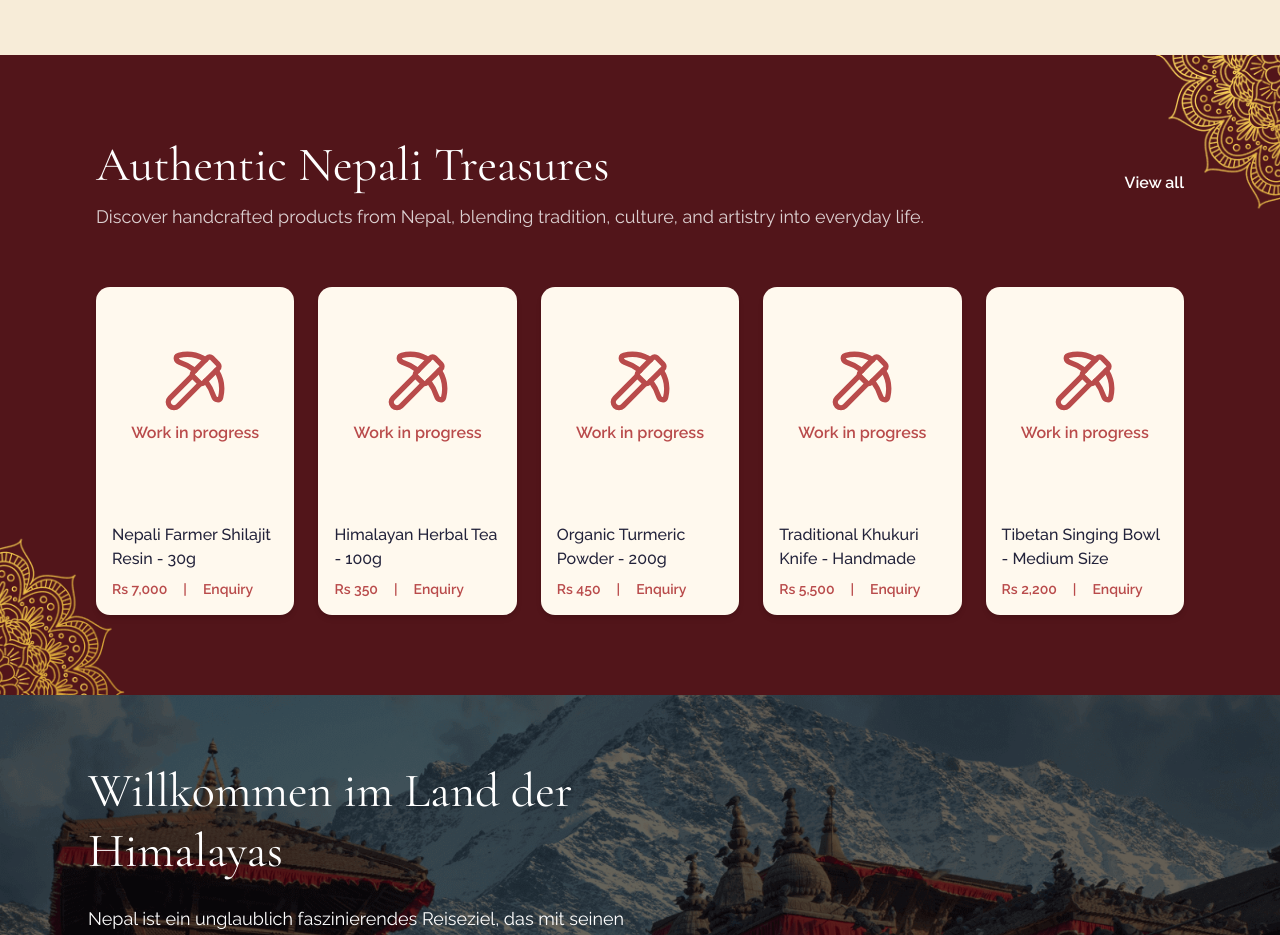
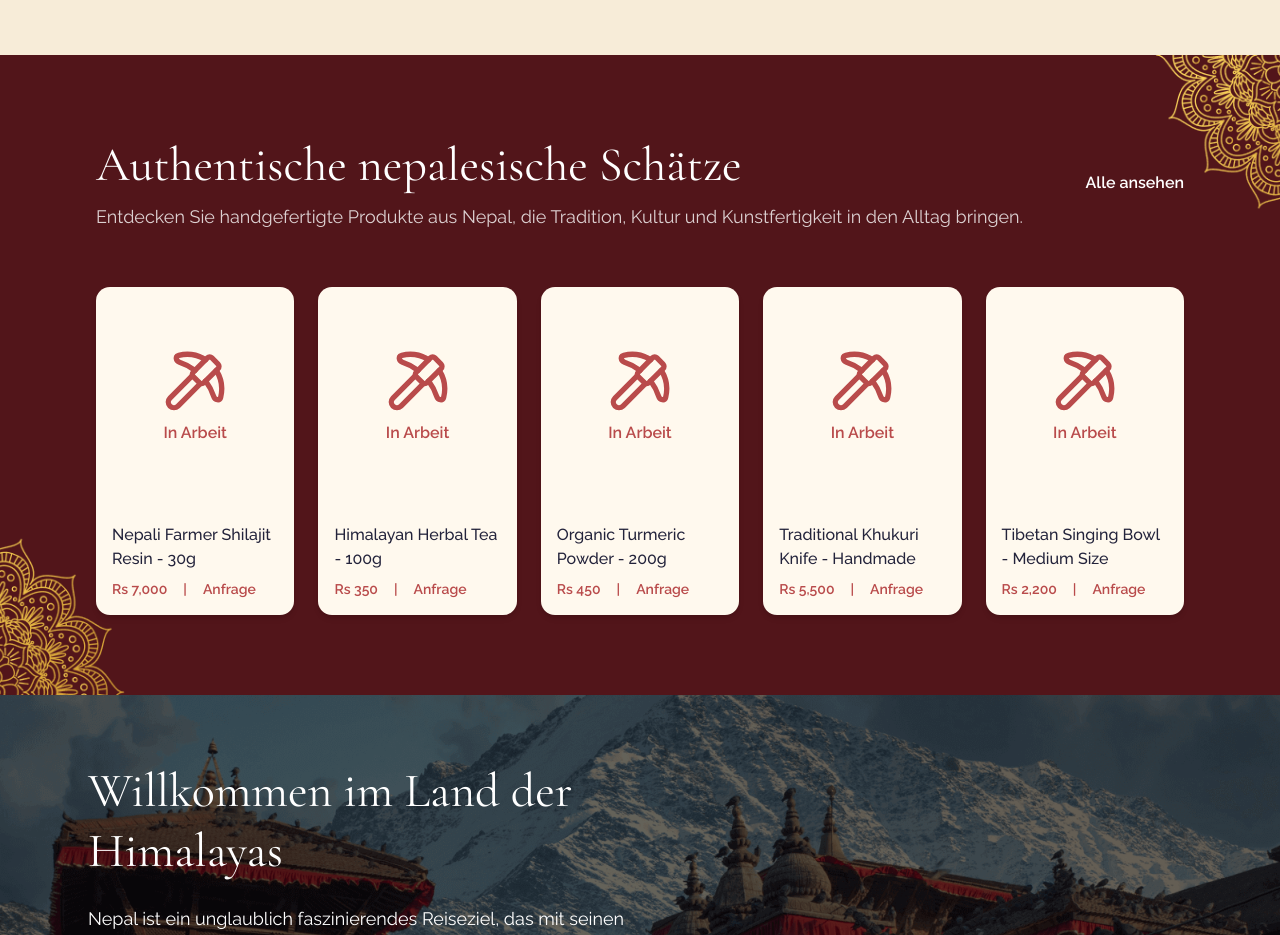
Before and after one commit to sarthakshrestha/kathmandu-mandala, a Next.js app: page / in a window 1280 px wide. Shown: the part 4980-5915 px from the top of the page. Built offline with nearby package versions, Linux system fonts and the light colour scheme.

Commit message:
ref: added translations

```diff
--- a/public/locales/en.json
+++ b/public/locales/en.json
@@ -96,5 +96,11 @@
   "visa_application_step2": "Fill it out on your device or by hand",
   "visa_application_step3_prefix": "Send Via Whatsapp to",
   "visa_application_whatsapp": "+977 98123456789",
-  "open_whatsapp_button": "Open Whatsapp"
+  "open_whatsapp_button": "Open Whatsapp",
+  "background_pattern_alt": "Background Pattern",
+  "authentic_treasures_title": "Authentic Nepali Treasures",
+  "authentic_treasures_desc": "Discover handcrafted products from Nepal, blending tradition, culture, and artistry into everyday life.",
+  "view_all": "View all",
+  "work_in_progress": "Work in progress",
+  "enquiry": "Enquiry"
 }
--- a/public/locales/gb.json
+++ b/public/locales/gb.json
@@ -96,5 +96,11 @@
   "visa_application_step2": "Füllen Sie es auf Ihrem Gerät oder per Hand aus",
   "visa_application_step3_prefix": "Per Whatsapp senden an",
   "visa_application_whatsapp": "+977 98123456789",
-  "open_whatsapp_button": "Whatsapp öffnen"
+  "open_whatsapp_button": "Whatsapp öffnen",
+  "background_pattern_alt": "Hintergrundmuster",
+  "authentic_treasures_title": "Authentische nepalesische Schätze",
+  "authentic_treasures_desc": "Entdecken Sie handgefertigte Produkte aus Nepal, die Tradition, Kultur und Kunstfertigkeit in den Alltag bringen.",
+  "view_all": "Alle ansehen",
+  "work_in_progress": "In Arbeit",
+  "enquiry": "Anfrage"
 }
--- a/src/app/components/landing-page-components/component-6.tsx
+++ b/src/app/components/landing-page-components/component-6.tsx
@@ -43,13 +43,13 @@ export default function Component6() {
   }
 
   return (
-    <section className="relative bg-[#4B2323] py-20 px-2 sm:px-6  overflow-hidden max-sm:px-8">
+    <section className="relative bg-[#4B2323] py-20 px-2 sm:px-6 overflow-hidden max-sm:px-8">
       {/* Decorative Mandala Patterns */}
       <Image
         src="/images/background/BackgroundPattern.png"
-        alt="Background Pattern"
+        alt={t("background_pattern_alt") || "Background Pattern"}
         fill
-        className="object-cover object-center pointer-events-none select-none "
+        className="object-cover object-center pointer-events-none select-none"
         style={{ zIndex: 0 }}
         priority
       />
@@ -58,18 +58,18 @@ export default function Component6() {
         <div className="flex flex-col md:flex-row items-center justify-between gap-4 mb-6">
           <div>
             <h2 className="font-garamond text-white text-2xl sm:text-3xl md:text-4xl lg:text-5xl mb-2 leading-tight">
-              Authentic Nepali Treasures
+              {t("authentic_treasures_title") || "Authentic Nepali Treasures"}
             </h2>
             <p className="text-white/80 font-links text-base md:text-lg">
-              Discover handcrafted products from Nepal, blending tradition,
-              culture, and artistry into everyday life.
+              {t("authentic_treasures_desc") ||
+                "Discover handcrafted products from Nepal, blending tradition, culture, and artistry into everyday life."}
             </p>
           </div>
           <a
             href="#"
             className="text-white font-links font-semibold text-base hover:underline self-end md:self-center"
           >
-            View all
+            {t("view_all") || "View all"}
           </a>
         </div>
         {/* Products Grid */}
@@ -82,7 +82,7 @@ export default function Component6() {
               <div className="w-full h-[220px] relative flex flex-col items-center justify-center">
                 <Pickaxe size={64} className="text-[#B94B4B] mb-2" />
                 <span className="text-[#B94B4B] font-links font-semibold">
-                  Work in progress
+                  {t("work_in_progress") || "Work in progress"}
                 </span>
               </div>
               <div className="p-4 flex flex-col flex-1 justify-between">
@@ -92,7 +92,7 @@ export default function Component6() {
                 <div className="flex items-center gap-2 text-[#B94B4B] font-links text-sm font-semibold">
                   {product.price}
                   <span className="mx-2 text-[#B94B4B]">|</span>
-                  <span>{product.action}</span>
+                  <span>{t("enquiry") || product.action}</span>
                 </div>
               </div>
             </div>
```
